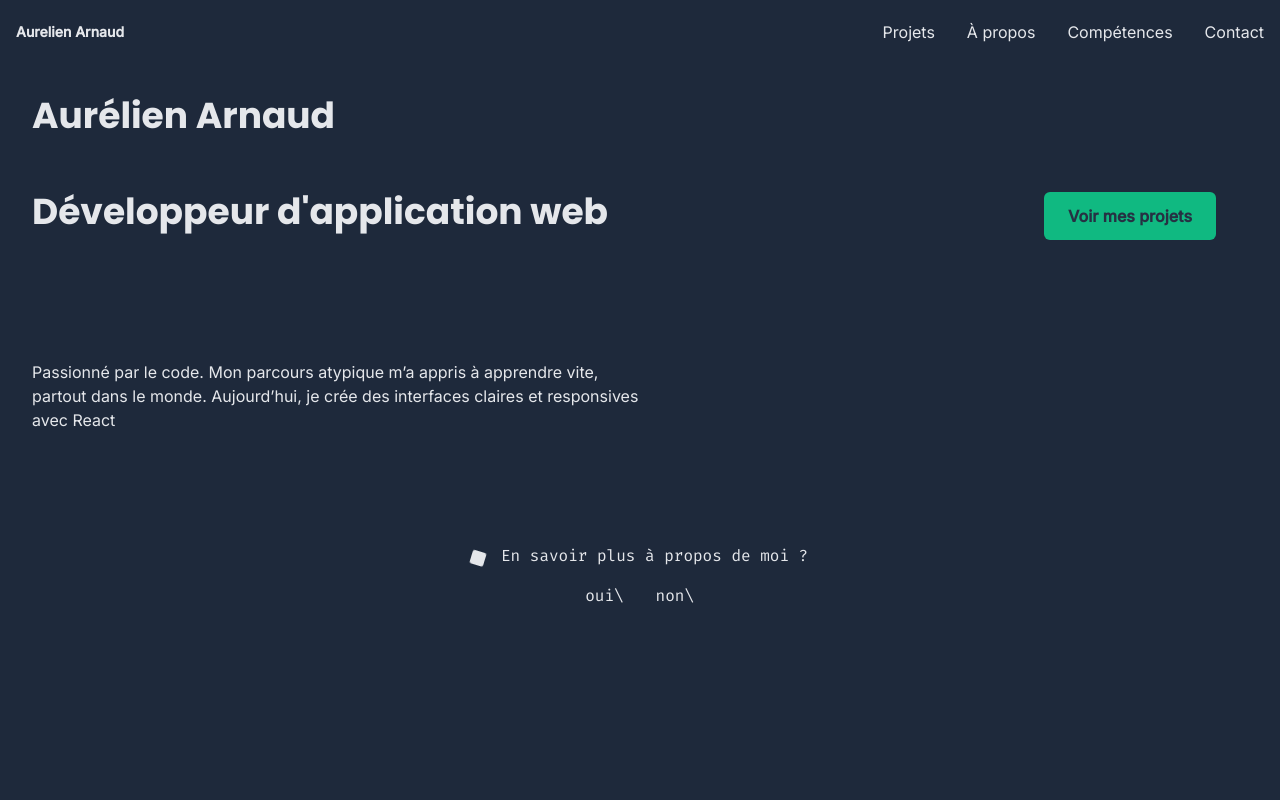
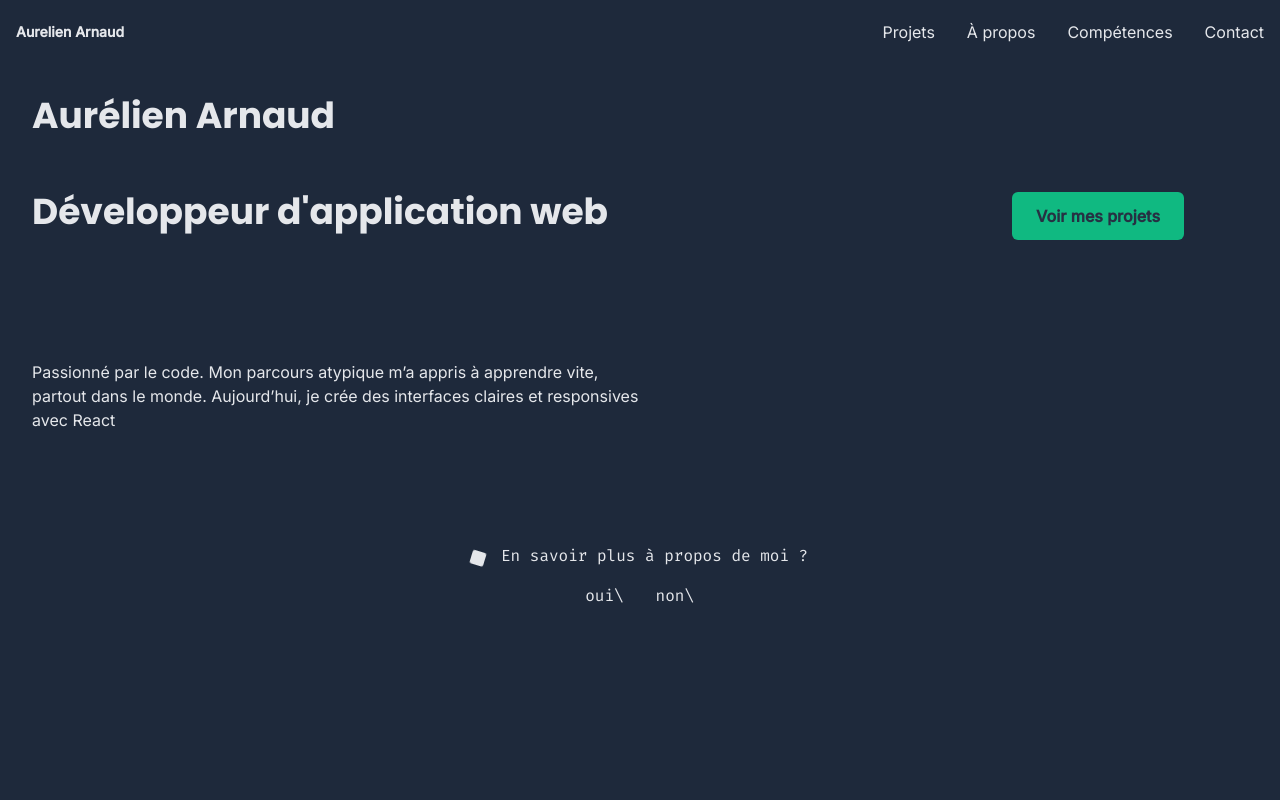
Before and after one commit to aurelienrnd/portfolio, a React (Vite) app: page / in a window 1280 px wide. Shown: the top 800 px of the page. Built offline with nearby package versions, Linux system fonts and the light colour scheme.

Commit message:
feature Banner.tsx style.css: ajout annimation

```diff
--- a/src/components/pages/homePage/sections/Banner.tsx
+++ b/src/components/pages/homePage/sections/Banner.tsx
@@ -31,16 +31,16 @@ function Banner(): React.JSX.Element {
   return (
     <section id="banner">
       <div className="h-2/3 md:h-1/2 text-center md:text-start flex flex-col justify-between">
-        <h1>Aurélien Arnaud</h1>
+        <h1 className="slide-in-left">Aurélien Arnaud</h1>
 
         <div className=" h-1/3 flex flex-col md:flex-row items-center md:items-start justify-between gap-4">
-          <h2>Développeur d'application web</h2>
-          <Link to="project" className="btn md:mr-8">
+          <h2 className="slide-in-left">Développeur d'application web</h2>
+          <Link to="project" className="btn md:mr-16 slide-in-right">
             Voir mes projets
           </Link>
         </div>
 
-        <p className="md:w-1/2">{text}</p>
+        <p className="md:w-1/2 slide-in-left">{text}</p>
       </div>
 
       {isLoading ? <FakeLoader /> : <Cmd />}
--- a/src/styles/style.css
+++ b/src/styles/style.css
@@ -114,12 +114,40 @@
   textarea {
     @apply bg-color-two border-1 border-color-one text-color-four rounded-md p-1 w-full h-20;
   }
+
+  @keyframes slide-in-left {
+    0% {
+      transform: translateX(-1000px);
+      opacity: 0;
+    }
+    100% {
+      transform: translateX(0);
+      opacity: 1;
+    }
+  }
+  .slide-in-left {
+    animation: slide-in-left 0.5s cubic-bezier(0.25, 0.46, 0.45, 0.94) both;
+  }
+
+  @keyframes slide-in-right {
+    0% {
+      transform: translateX(1000px);
+      opacity: 0;
+    }
+    100% {
+      transform: translateX(0);
+      opacity: 1;
+    }
+  }
+  .slide-in-right {
+    animation: slide-in-right 0.5s cubic-bezier(0.25, 0.46, 0.45, 0.94) both;
+  }
 }
 
 /* Liste des différents composants stylisés */
 @layer components {
   .btn {
-    @apply bg-color-three px-6 py-3 rounded-md font-semibold hover:scale-105 transition-transform duration-300 text-center text-color-four;
+    @apply bg-color-three px-6 py-3 rounded-md font-semibold hover:scale-120 transition-transform duration-300 text-center text-color-four;
   }
 
   .card {
```
